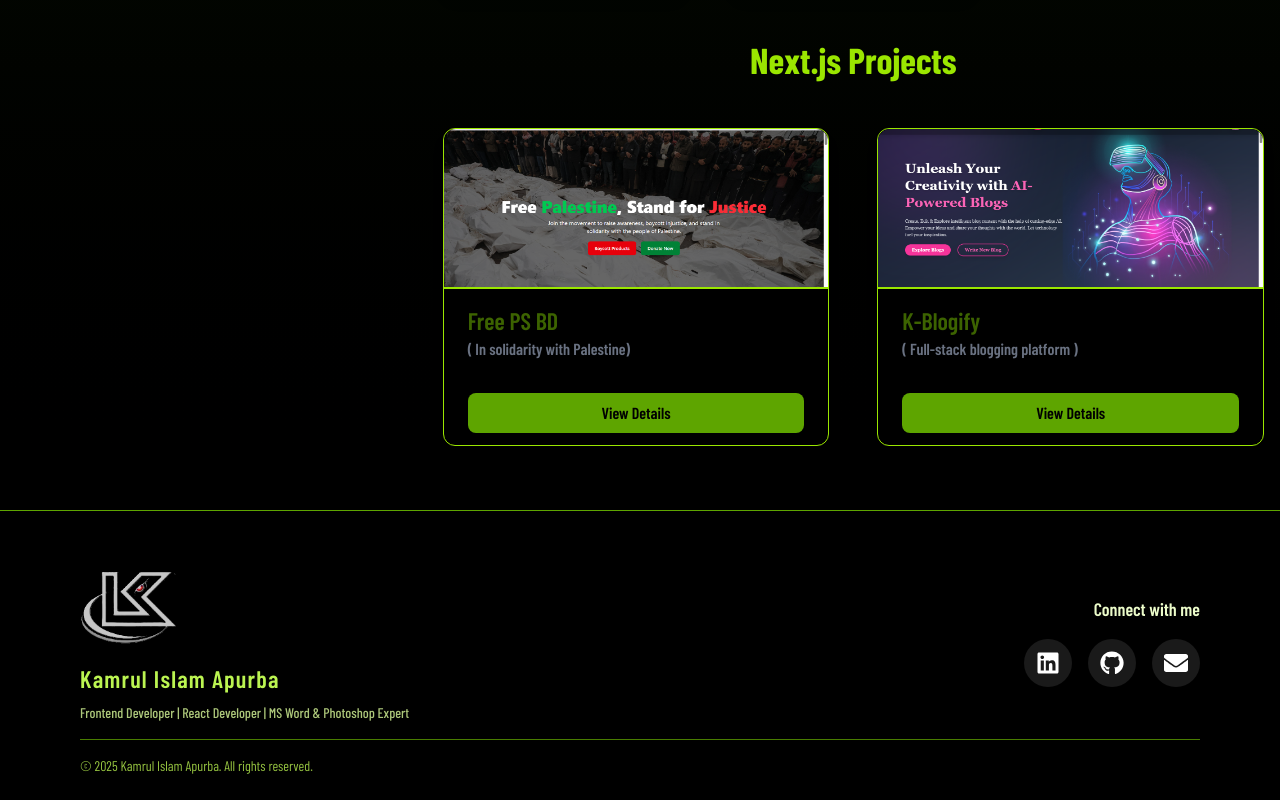
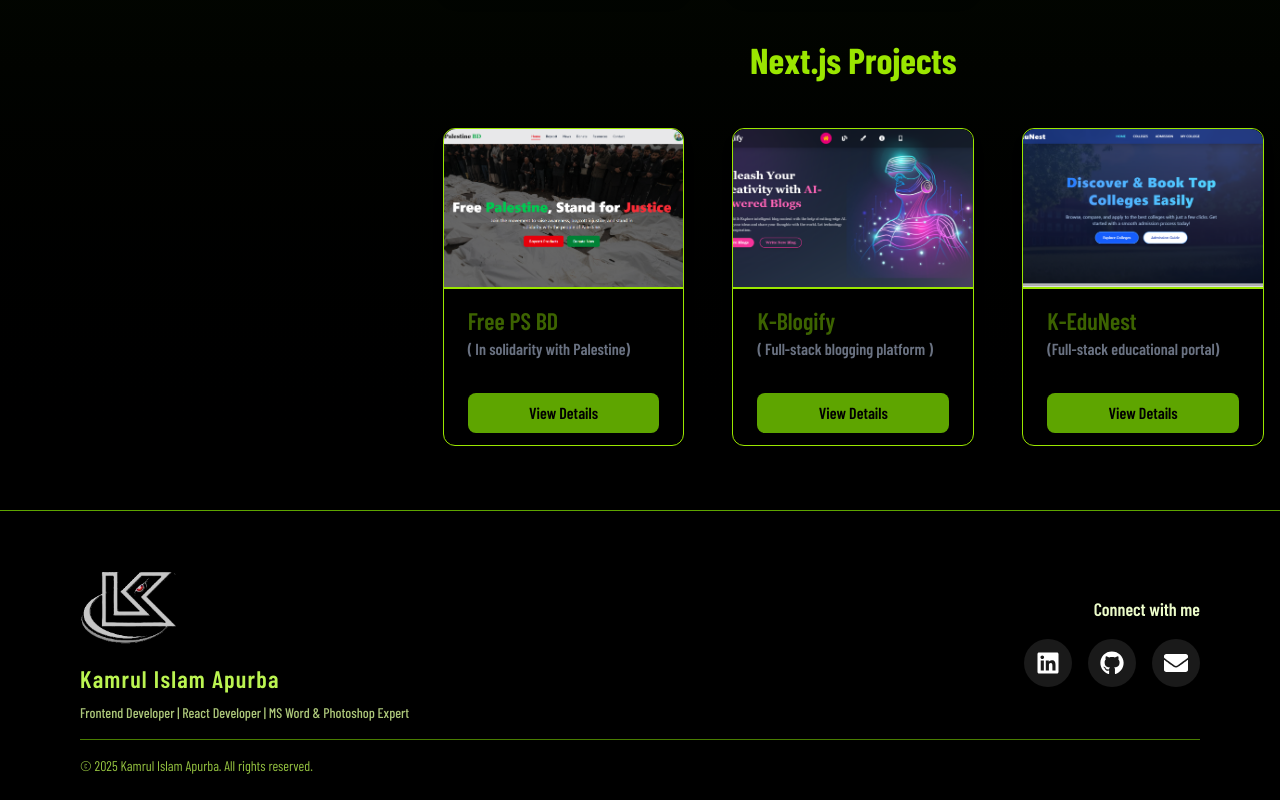
Before and after one commit to kamrul2006/-codes-raft-jt, a React (Vite) app: page /projects in a window 1280 px wide. Shown: the part 932-1732 px from the top of the page. Built offline with nearby package versions, Linux system fonts and the light colour scheme; a web font is replaced by a local one.

Commit message:
Bassic Update 2.3

```diff
--- a/src/Pages/AboutPage.jsx
+++ b/src/Pages/AboutPage.jsx
@@ -16,7 +16,7 @@ export const AboutPage = () => {
                     <img
                         src={about}
                         alt="About Me"
-                        className="w-10/12  md:w-[450px] h-auto object-cover rounded-xl hover:shadow-lime-500/50 transition duration-500 ease-in-out border-b-4 border-lime-500"
+                        className="w-10/12  md:w-[450px] h-auto object-cover hover:shadow-lime-500/50 transition duration-500 ease-in-out border-b-4 border-lime-500 rounded-full"
                     />
                 </div>
             </Fade>
--- a/src/Pages/AllProjectsPage.jsx
+++ b/src/Pages/AllProjectsPage.jsx
@@ -6,6 +6,7 @@ import pr5 from "/Projects/pr5.jpg";
 import pr6 from "/Projects/prX.png";
 import pp from "/Projects/pp.png";
 import px from "/Projects/px.png";
+import ki from "/Projects/ki.png";
 import { Fade } from 'react-awesome-reveal';
 import { Link } from 'react-router';
 
@@ -84,13 +85,25 @@ const NextProjects = [
         name: 'K-Blogify',
         nameDis: "( Full-stack blogging platform )",
         image: px,
-        techStack: ['React', 'Next.js', 'Node.js', 'TailwindCSS', 'React-Router', 'Firebase', "etc."],
+        techStack: ['React', 'Next.js', 'Node.js', 'TailwindCSS', 'React-Router', 'Next-Auth', "etc."],
         description: 'A modern full-stack blogging platform built with Next.js 15, Express.js, and MongoDB, designed for seamless content creation and management with full authentication support. Deployed on Vercel for frontend and Railway/Render for backend.',
 
         liveLink: "https://k-blogify.vercel.app/",
         githubLink: 'https://github.com/kamrul2006/K-Blogify-Next.js',
         challenges: ['Integrating payment gateway', 'Optimizing performance for large datasets', 'Admin, Moderator and User Role implementation'],
         futurePlans: ['Implementing AI-powered product recommendations', 'Adding support for multiple currencies'],
+    },
+    {
+        name: 'K-EduNest',
+        nameDis: "(Full-stack educational portal)",
+        image: ki,
+        techStack: ['React', 'Next.js', 'Node.js', 'TailwindCSS', 'React-Router', 'Firebase', "etc."],
+        description: 'A modern full-stack blogging platform built with Next.js 15, Express.js, and MongoDB, designed for seamless content creation and management with full authentication support. Deployed on Vercel for frontend and Railway/Render for backend.',
+
+        liveLink: "https://kedunest.vercel.app/",
+        githubLink: 'https://github.com/kamrul2006/k-edunest',
+        challenges: ['Integrating payment gateway', 'Optimizing performance for large datasets', 'Admin, Moderator and User Role implementation'],
+        futurePlans: ['Implementing AI-powered College recommendations', 'Adding support for multiple currencies'],
     },
 
 ];
@@ -193,7 +206,7 @@ const AllProjectsPage = () => {
                 </div>
 
                 <h2 className="text-4xl font-bold text-lime-400 text-center my-12">Next.js Projects</h2>
-                <div className="grid grid-cols-1 md:grid-cols-2  gap-12 mx-4">
+                <div className="grid grid-cols-1 md:grid-cols-3  gap-12 mx-4">
                     {NextProjects.map((NextProject) => (
                         <ProjectCard key={NextProject.name} project={NextProject} />
                     ))}
```
Also changed, not shown: public/Projects/ki.png (added).
